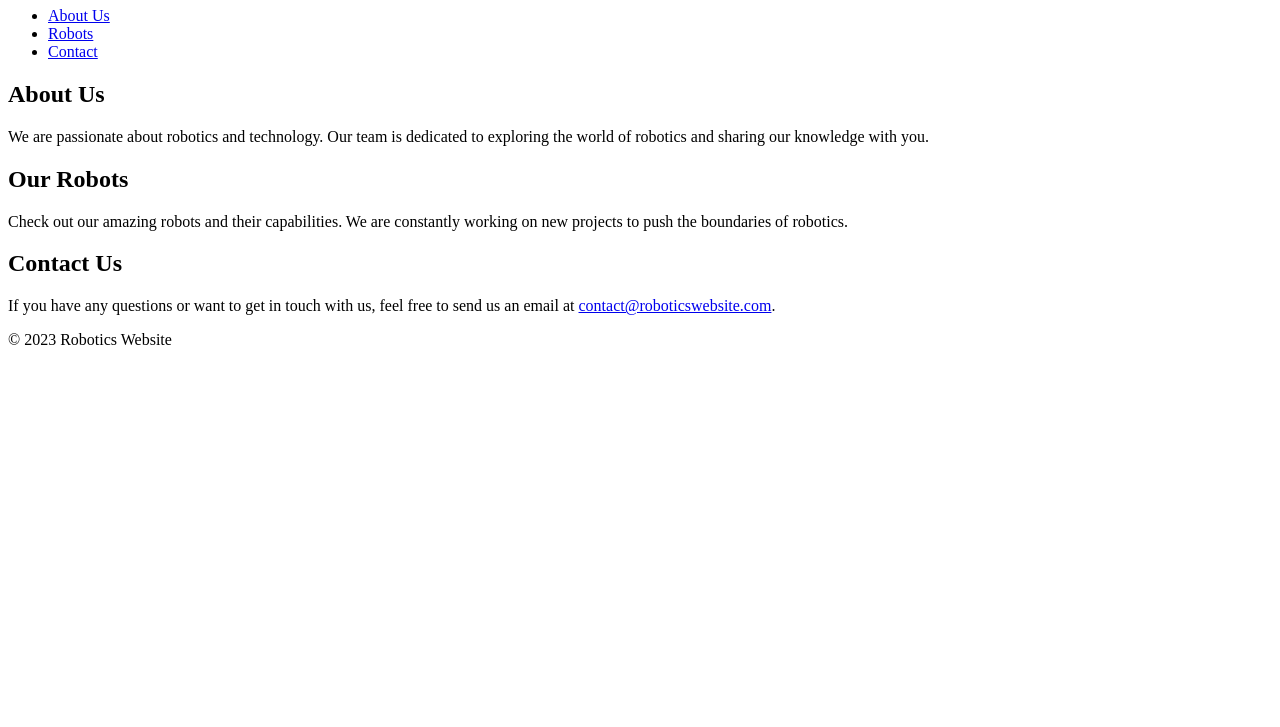
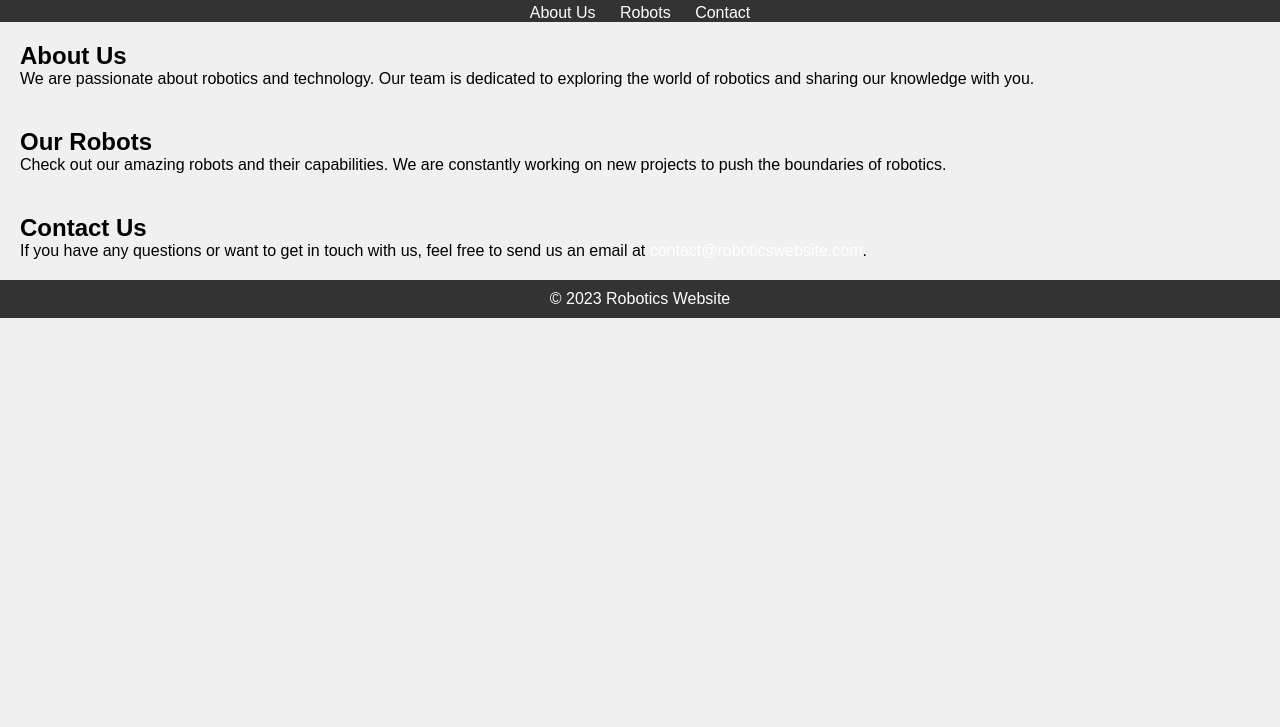
Before and after one commit to bobthebestrobotics/bobthebestrobotics.github.io, a plain HTML site: page index.html in a window 1280 px wide. Shown: the part 73-800 px from the top of the page. Drawn offline with Linux system fonts and the light colour scheme.

Commit message:
fixed link to css file

```diff
--- a/index.html
+++ b/index.html
@@ -3,7 +3,7 @@
 <head>
     <meta charset="UTF-8">
     <meta name="viewport" content="width=device-width, initial-scale=1.0">
-    <link rel="stylesheet" type="text/css" href="style.css">
+    <link rel="stylesheet" type="text/css" href="app.css">
     <title>Robotics Website</title>
 </head>
 <body>
```
